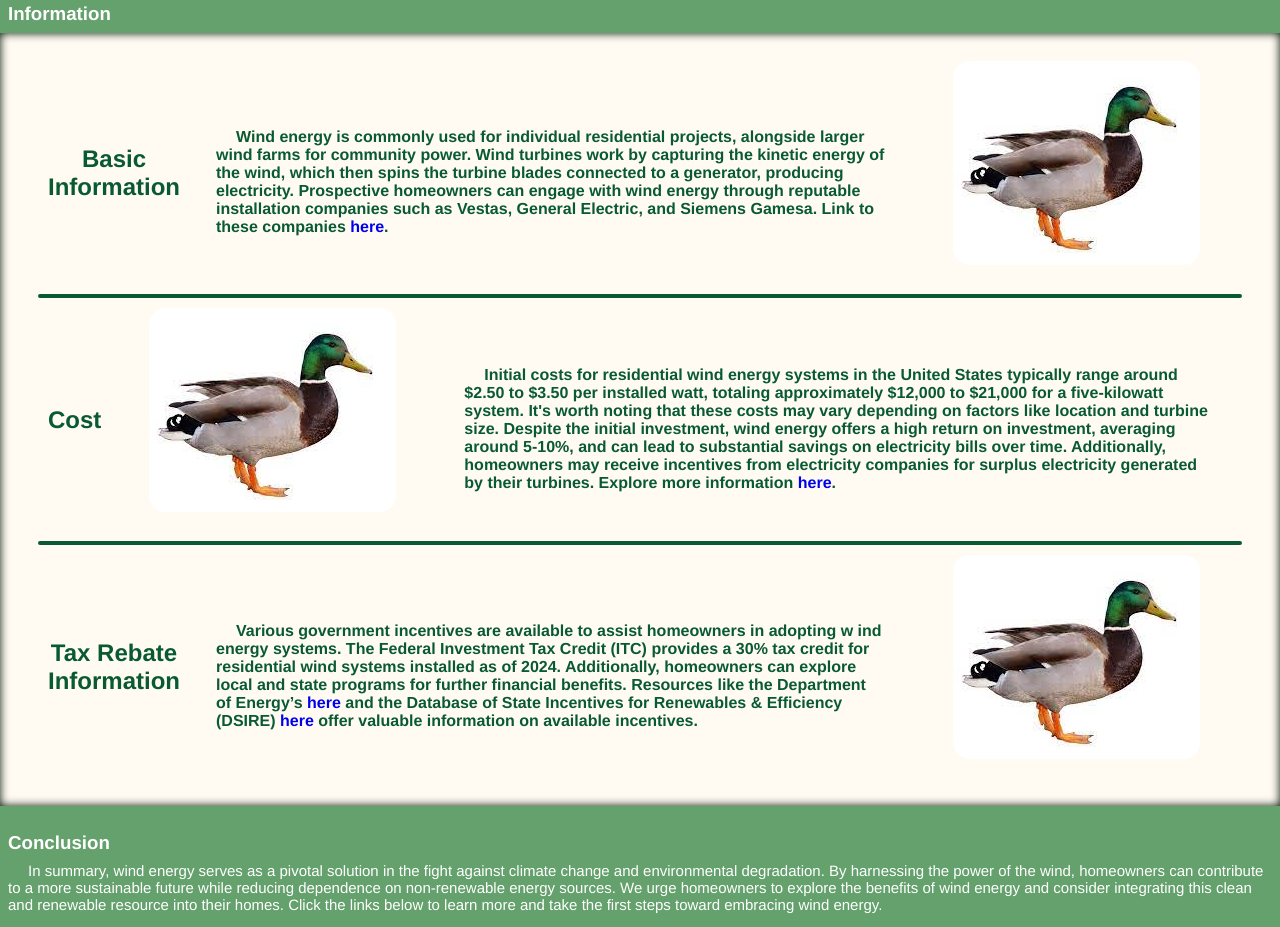
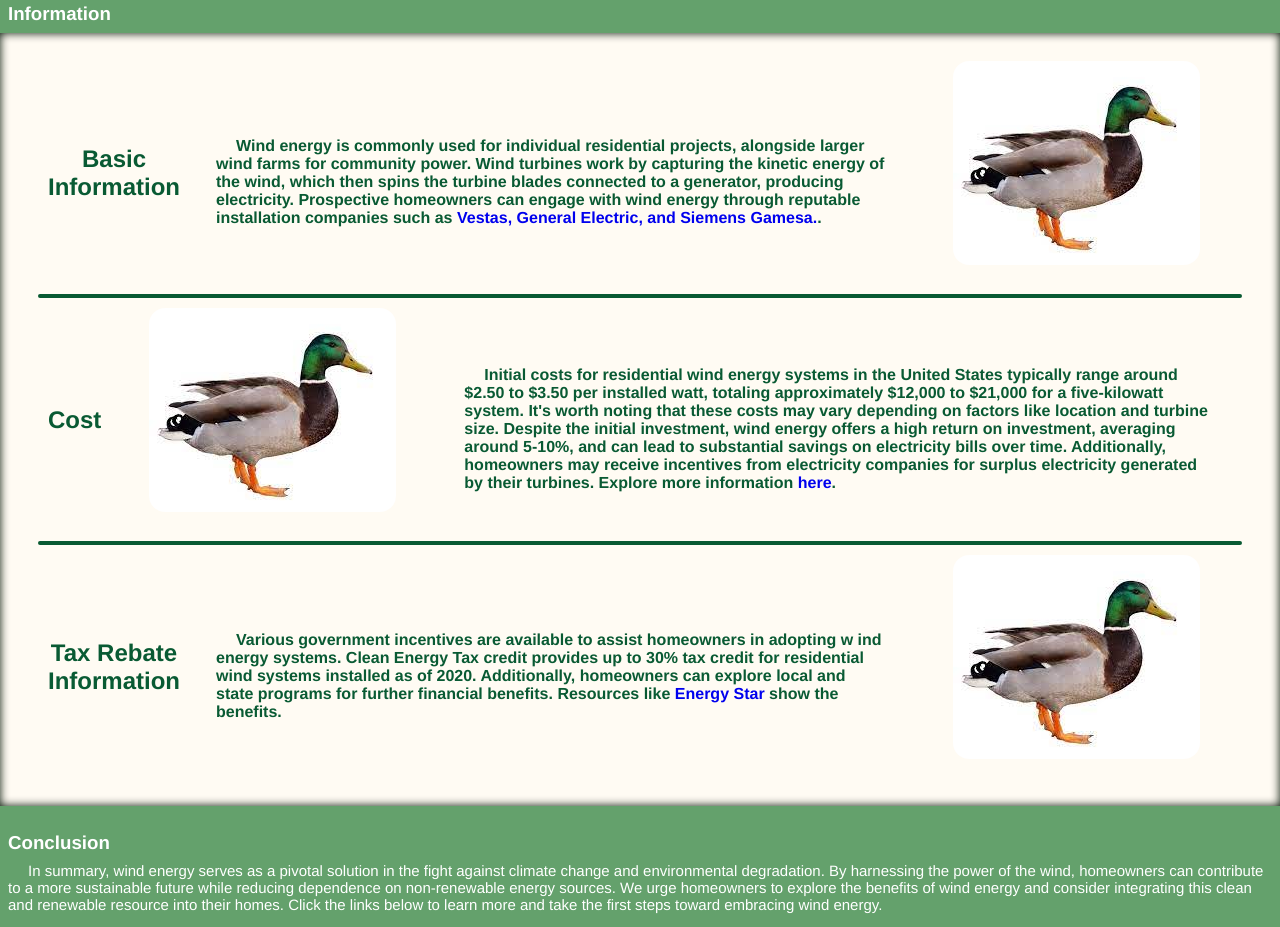
Before and after one commit to coderCarrot101/TSA_webmaster_2024, a plain HTML site: page wind_energy.html in a window 1280 px wide. Shown: the part 513-1440 px from the top of the page. Drawn offline with Linux system fonts and the light colour scheme.

Commit message:
working on it

```diff
--- a/wind_energy.html
+++ b/wind_energy.html
@@ -50,9 +50,9 @@
                            larger wind farms for community power. Wind turbines work by capturing the
                            kinetic energy of the wind, which then spins the turbine blades connected to a
                            generator, producing electricity. Prospective homeowners can engage with wind
-                           energy through reputable installation companies such as Vestas, General Electric,
-                           and Siemens Gamesa. Link to these companies
-                           <a href="https://www.spglobal.com/marketintelligence/en/news-insights/research/ge-vestas-top-us-leaderboard-in-installed-wind-capacity-performance">here</a>.
+                           energy through reputable installation companies such as
+                           <a href="https://www.spglobal.com/marketintelligence/en/news-insights/research/ge-vestas-top-us-leaderboard-in-installed-wind-capacity-performance">Vestas, General Electric,
+                            and Siemens Gamesa.</a>.
 
                         </p>
                     </div>
@@ -89,11 +89,11 @@
                         <div class = "cardtext">
                             <br><p>
                               Various government incentives are available to assist homeowners in adopting w
-                              ind energy systems. The Federal Investment Tax Credit (ITC) provides a
-                              30% tax credit for residential wind systems installed as of 2024. Additionally,
+                              ind energy systems. Clean Energy Tax credit provides up to
+                              30% tax credit for residential wind systems installed as of 2020. Additionally,
                               homeowners can explore local and state programs for further financial
-                              benefits. Resources like the Department of Energy’s
-                              <a href="https://www.energy.gov/energysaver/energy-saver-guide-tips-saving-money-and-energy-home">here</a> and the Database of State Incentives for Renewables & Efficiency (DSIRE) <a href="https://www.dsireusa.org/">here</a> offer valuable information on available incentives.
+                              benefits. Resources like
+                              <a href="https://www.energystar.gov/about/federal-tax-credits/small-wind-turbines#:~:text=The%20following%20Residential%20Clean%20Energy,and%20before%20January%201%2C%202022">Energy Star</a> show the benefits.
 
                             </p>
                         </div>
```
